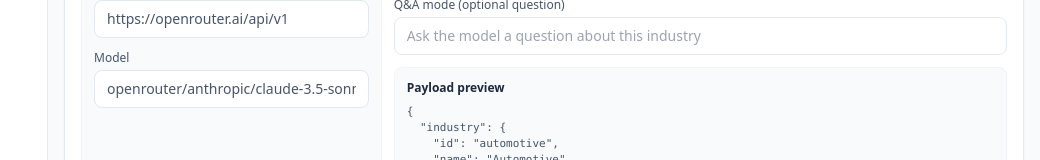
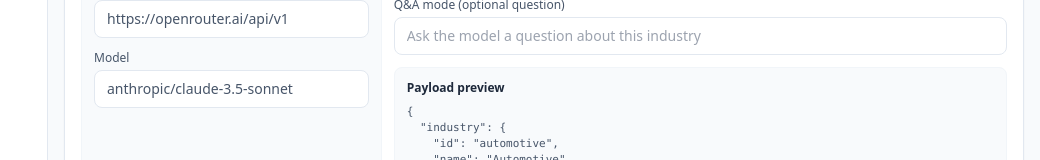
Before and after one commit to ekuelkpodar/MarketAnalytics360, a Next.js app: page / in a window 1280 px wide. Shown: the part 2742-2902 px from the top of the page, without its empty margins (240-1280 px from the left). Built offline with nearby package versions, Linux system fonts and the light colour scheme.

Commit message:
Fix OpenRouter default model and guidance

```diff
--- a/components/AiReportPanel.tsx
+++ b/components/AiReportPanel.tsx
@@ -19,7 +19,7 @@ const defaultPrompt = `Focus on:
 export default function AiReportPanel({ bundle, region, timeHorizon, scenario }: Props) {
   const [apiKey, setApiKey] = useState("");
   const [baseUrl, setBaseUrl] = useState("https://openrouter.ai/api/v1");
-  const [model, setModel] = useState("openrouter/anthropic/claude-3.5-sonnet");
+  const [model, setModel] = useState("anthropic/claude-3.5-sonnet");
   const [prompt, setPrompt] = useState(defaultPrompt);
   const [question, setQuestion] = useState("");
   const [loading, setLoading] = useState(false);
@@ -167,7 +167,7 @@ export default function AiReportPanel({ bundle, region, timeHorizon, scenario }:
               value={model}
               onChange={(e) => setModel(e.target.value)}
               className="mt-1 w-full rounded-lg border border-slate-200 px-3 py-2 text-sm focus:border-primary focus:outline-none"
-              placeholder="openrouter/anthropic/claude-3.5-sonnet"
+              placeholder="anthropic/claude-3.5-sonnet (see OpenRouter model list)"
             />
           </label>
         </div>
```
Also changed, not shown: 1 other file (tests, documents, lock files or other folders).
